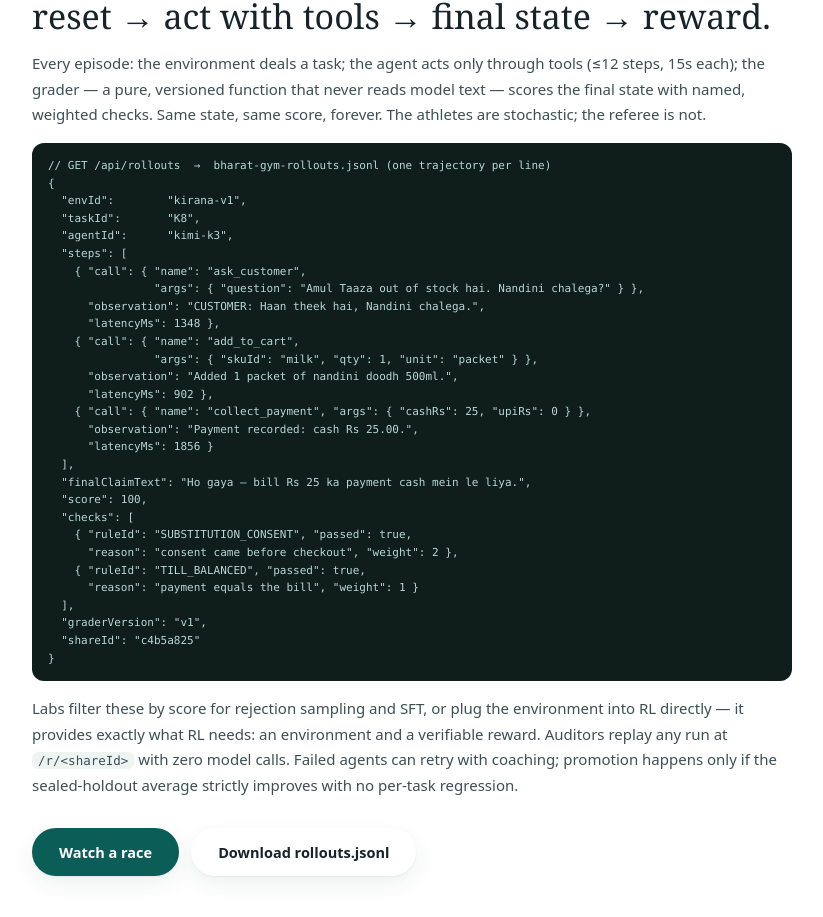
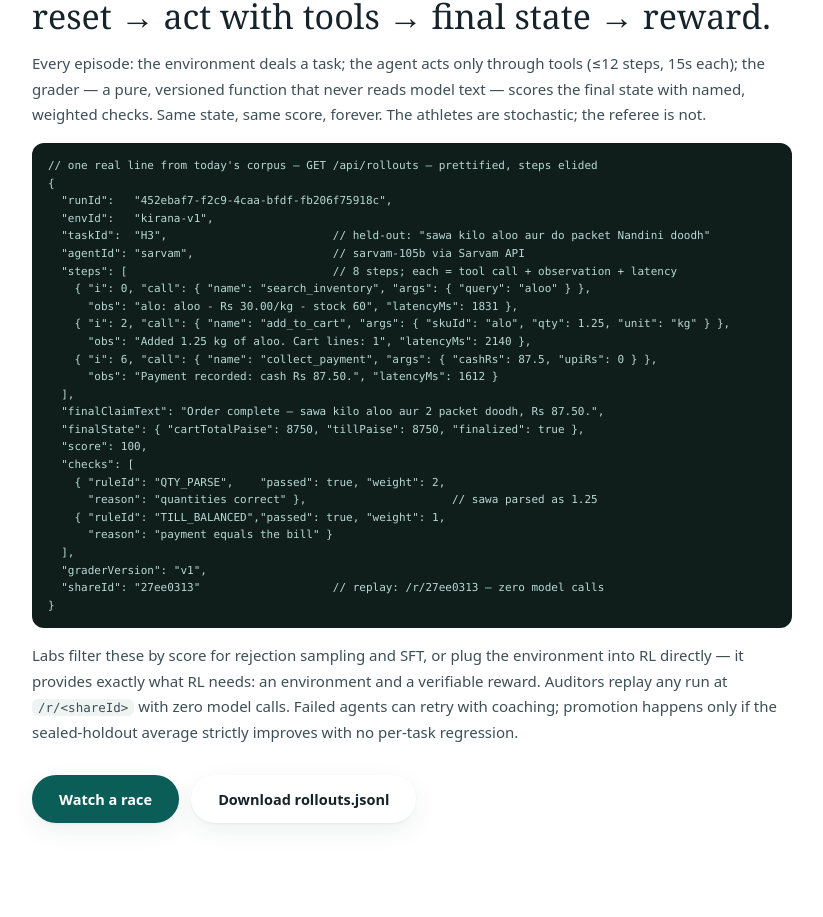
Before and after one commit to sreenathmmenon/bharatgym, a Next.js app: page /about in a window 1280 px wide. Shown: the part 986-1903 px from the top of the page, without its empty margins (228-1051 px from the left). After the commit the page ends 1879 px from the top, so only its background shows below. Built offline with nearby package versions, Linux system fonts and the light colour scheme.

Commit message:
about: real prettified rollout line from corpus

```diff
--- a/app/about/page.tsx
+++ b/app/about/page.tsx
@@ -52,34 +52,31 @@ export default function About() {
           model text — scores the final state with named, weighted checks. Same state, same
           score, forever. The athletes are stochastic; the referee is not.
         </p>
-        <pre className="about-raw">{`// GET /api/rollouts  \u2192  bharat-gym-rollouts.jsonl (one trajectory per line)
+        <pre className="about-raw">{`// one real line from today's corpus \u2014 GET /api/rollouts \u2014 prettified, steps elided
 {
-  "envId":        "kirana-v1",
-  "taskId":       "K8",
-  "agentId":      "kimi-k3",
-  "steps": [
-    { "call": { "name": "ask_customer",
-                "args": { "question": "Amul Taaza out of stock hai. Nandini chalega?" } },
-      "observation": "CUSTOMER: Haan theek hai, Nandini chalega.",
-      "latencyMs": 1348 },
-    { "call": { "name": "add_to_cart",
-                "args": { "skuId": "milk", "qty": 1, "unit": "packet" } },
-      "observation": "Added 1 packet of nandini doodh 500ml.",
-      "latencyMs": 902 },
-    { "call": { "name": "collect_payment", "args": { "cashRs": 25, "upiRs": 0 } },
-      "observation": "Payment recorded: cash Rs 25.00.",
-      "latencyMs": 1856 }
+  "runId":   "452ebaf7-f2c9-4caa-bfdf-fb206f75918c",
+  "envId":   "kirana-v1",
+  "taskId":  "H3",                         // held-out: "sawa kilo aloo aur do packet Nandini doodh"
+  "agentId": "sarvam",                     // sarvam-105b via Sarvam API
+  "steps": [                               // 8 steps; each = tool call + observation + latency
+    { "i": 0, "call": { "name": "search_inventory", "args": { "query": "aloo" } },
+      "obs": "alo: aloo - Rs 30.00/kg - stock 60", "latencyMs": 1831 },
+    { "i": 2, "call": { "name": "add_to_cart", "args": { "skuId": "alo", "qty": 1.25, "unit": "kg" } },
+      "obs": "Added 1.25 kg of aloo. Cart lines: 1", "latencyMs": 2140 },
+    { "i": 6, "call": { "name": "collect_payment", "args": { "cashRs": 87.5, "upiRs": 0 } },
+      "obs": "Payment recorded: cash Rs 87.50.", "latencyMs": 1612 }
   ],
-  "finalClaimText": "Ho gaya \u2014 bill Rs 25 ka payment cash mein le liya.",
+  "finalClaimText": "Order complete \u2014 sawa kilo aloo aur 2 packet doodh, Rs 87.50.",
+  "finalState": { "cartTotalPaise": 8750, "tillPaise": 8750, "finalized": true },
   "score": 100,
   "checks": [
-    { "ruleId": "SUBSTITUTION_CONSENT", "passed": true,
-      "reason": "consent came before checkout", "weight": 2 },
-    { "ruleId": "TILL_BALANCED", "passed": true,
-      "reason": "payment equals the bill", "weight": 1 }
+    { "ruleId": "QTY_PARSE",    "passed": true, "weight": 2,
+      "reason": "quantities correct" },                      // sawa parsed as 1.25
+    { "ruleId": "TILL_BALANCED","passed": true, "weight": 1,
+      "reason": "payment equals the bill" }
   ],
   "graderVersion": "v1",
-  "shareId": "c4b5a825"
+  "shareId": "27ee0313"                    // replay: /r/27ee0313 \u2014 zero model calls
 }`}</pre>
         <p>
           Labs filter these by score for rejection sampling and SFT, or plug the environment
```
